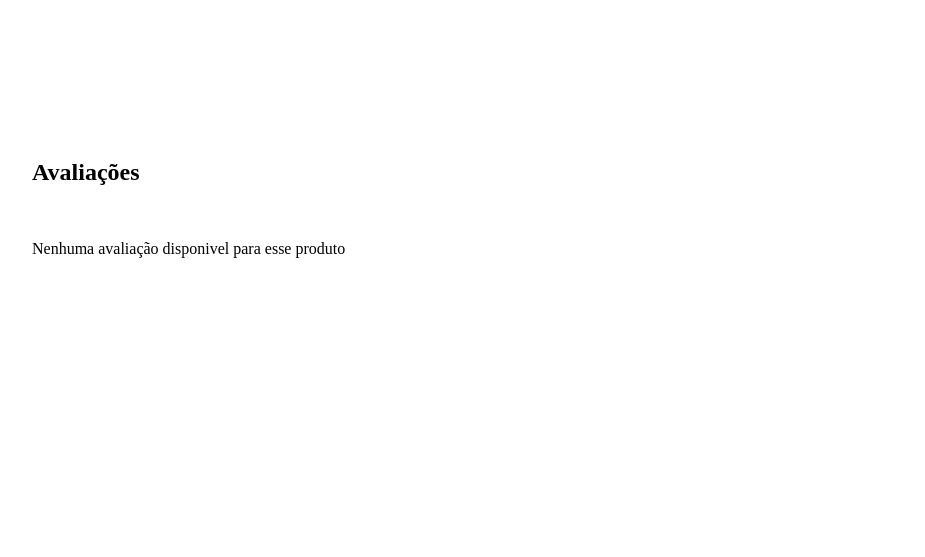
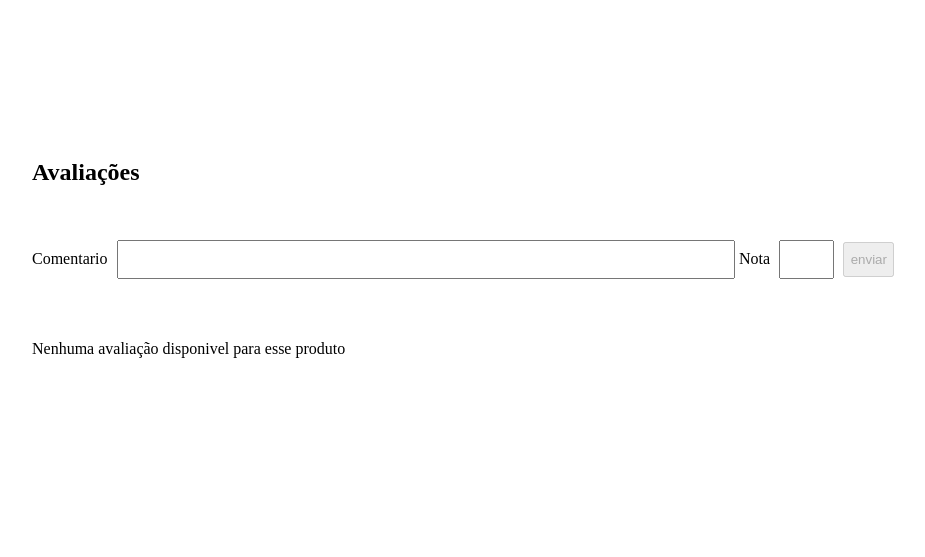
Before and after one commit to BrayanBertan/idrug, a PHP site: page /produto.php?id=1 in a window 1280 px wide. Shown: the part 571-1128 px from the top of the page, without its empty margins (96-1021 px from the left). Run offline with PHP 8.4, Linux system fonts and the light colour scheme; data that the repository does not hold is empty.

Commit message:
layout do formulario de novo comentario

```diff
--- /dev/null
+++ b/site/produto/avaliacoes.php
@@ -0,0 +1,32 @@
+            <h2><b>Avaliações</b></h2><br><br>
+            <br>
+            <div class="avaliacoes">
+                <form action="">
+                    <label for="comentario">Comentario</label>
+                    <input type="text" name="comentario" id="comentario" maxlength="255">
+                    <label for="nota">Nota</label>
+                    <input type="number" name="nota" id="nota" >
+                    <button type="submit" disabled>enviar</button>
+                </form>
+                <?php
+                    if($quantidade_avaliacoes == 0){
+                        echo 'Nenhuma avaliação disponivel para esse produto';
+                    }else
+                ?>
+                <?php
+                foreach ($avaliacoes as $item) {
+                ?>
+                <div class="avaliacao">
+                    <div class="dados">
+                        <img src="<?php echo $item['foto']?>" >
+                        <h3><?php echo $item['nome']?></h3>
+                        <h2><?php echo $item['nota']?></h2>
+                    </div>
+                   <div class="comentario">
+                   <p><?php echo $item['comentario']?></p>
+                   </div>
+                </div>
+                <?php
+                    }
+                ?>
+            </div>
--- a/site/produto/produto.css
+++ b/site/produto/produto.css
@@ -106,6 +106,35 @@
 
 
 
+
+ .conteudo form{
+    width: 100%;
+    height: 100px;
+}
+
+.conteudo form label{
+    width: 20%;
+    margin-right: 5px;
+}
+
+.conteudo form input[type="text"]{
+    width: 60%;
+    height: 35px;
+}
+
+.conteudo form input[type="number"]{
+    width: 5%;
+    height: 35px;
+}
+
+
+.conteudo form button{
+    margin-left: 5px;
+    width: 5%;
+    height: 35px;
+}
+
+
  footer {
     width: 100%;
     height: 25px;
--- a/site/produto/produto.php
+++ b/site/produto/produto.php
@@ -79,30 +79,7 @@
                         </div>
                 </div>
             </div>
-            <h2><b>Avaliações</b></h2><br><br>
-            <br>
-            <div class="avaliacoes">
-                <?php
-                foreach ($avaliacoes as $item) {
-
-                ?>
-                <div class="avaliacao">
-                    <div class="dados">
-                        <img src="<?php echo $item['foto']?>" >
-                        <h3><?php echo $item['nome']?></h3>
-                        <h2><?php echo $item['nota']?></h2>
-                    </div>
-                   <div class="comentario">
-                   <p><?php echo $item['comentario']?></p>
-                   </div>
-                </div>
-                <?php
-                    }
-
-                    if($quantidade_avaliacoes == 0)
-                        echo "Nenhuma avaliação disponivel para esse produto";
-                ?>
-            </div>
+           <?php include('avaliacoes.php')?>
         </div>
         <footer>
             IDRUG
```
